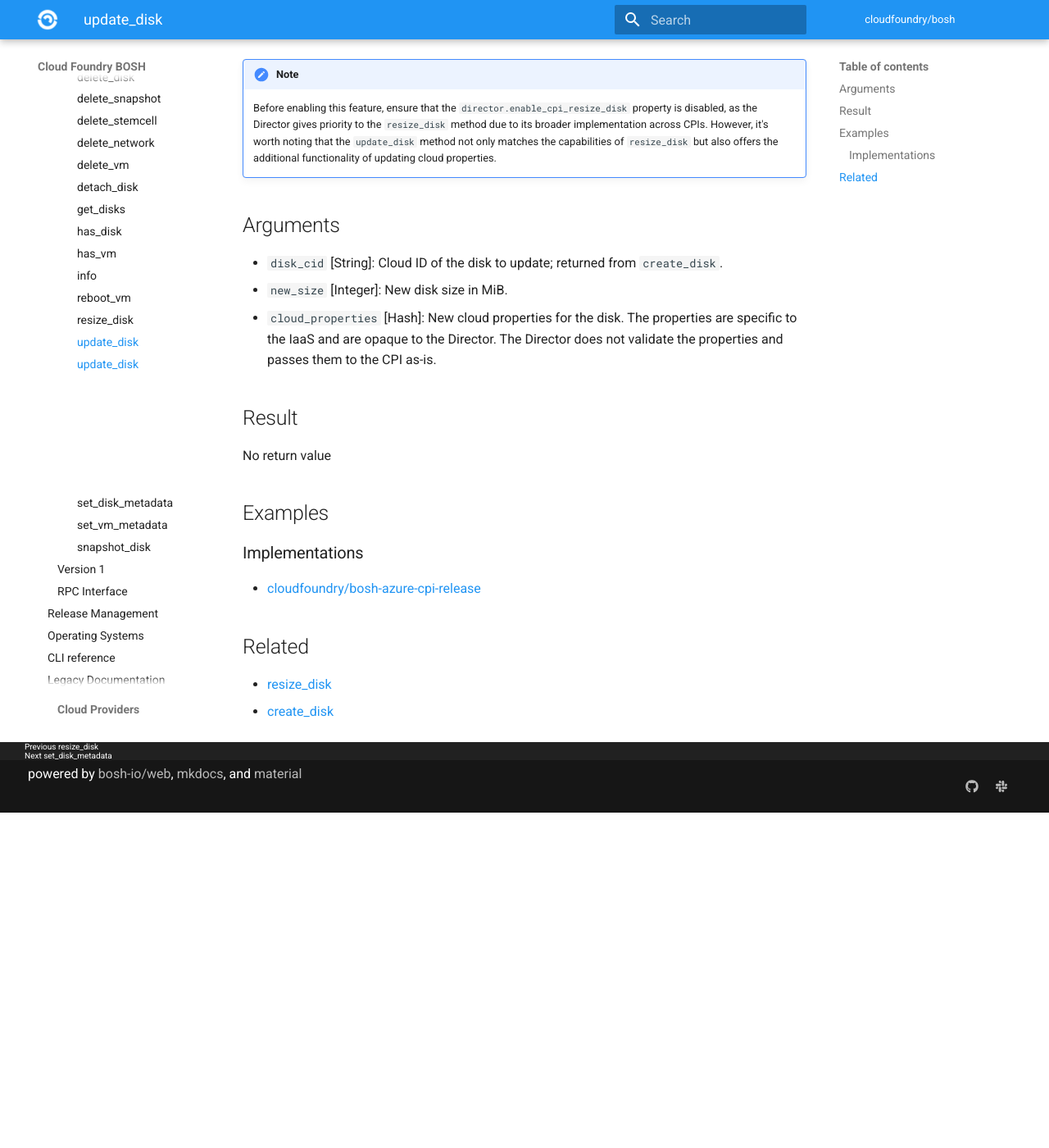
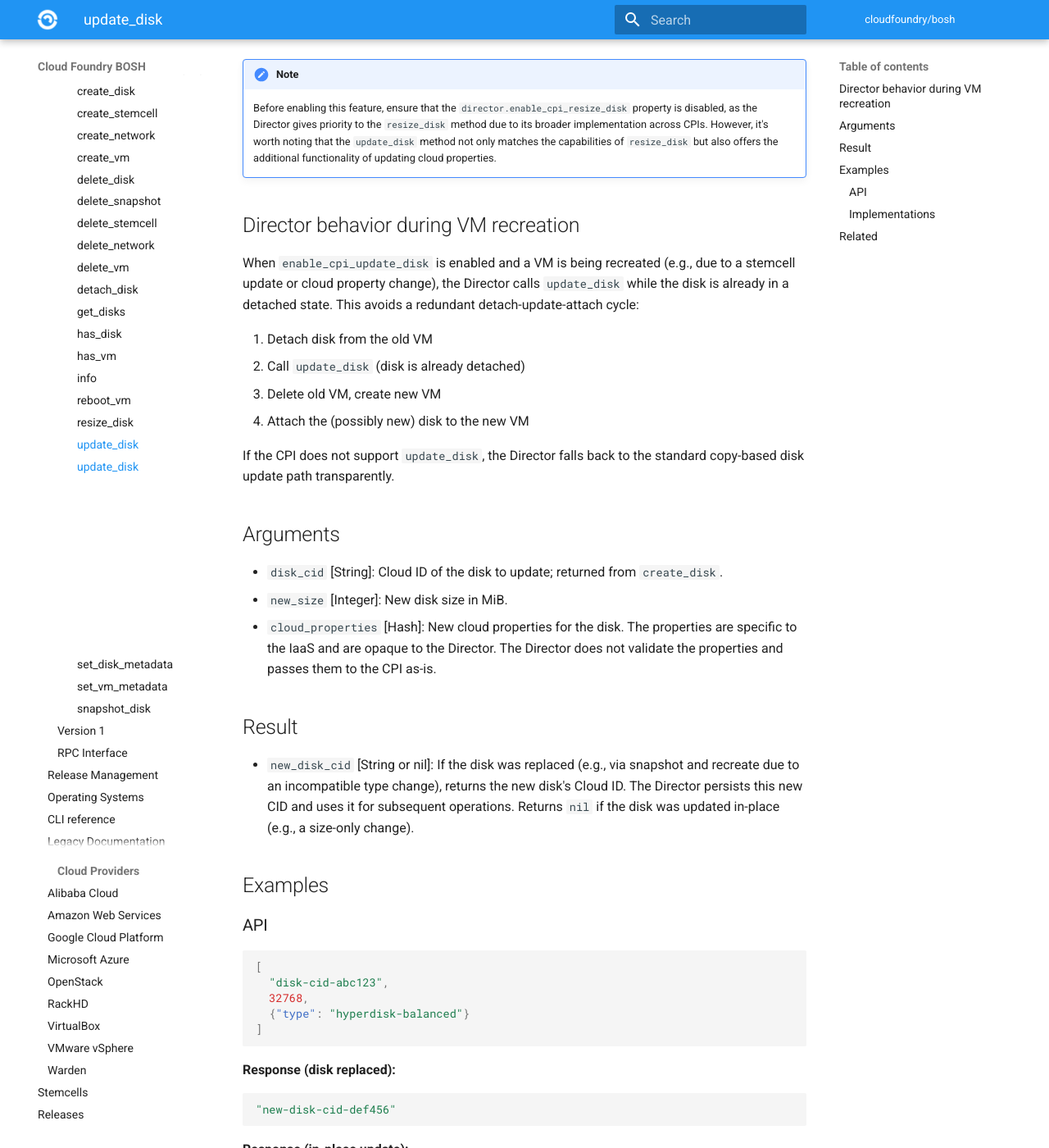
Before and after one commit to cloudfoundry/docs-bosh, an MkDocs documentation site: the page built from content/cpi-api-v2-method/update-disk.md, in a window 1280 px wide and 1400 px high, scrolled down 539 px. Shown: the whole window at 82% size. Built offline with MkDocs 1.6.1 and Material for MkDocs 9.7.7, drawn with Linux system fonts in a browser that asks for light colours; old or Windows-style settings are respelled for this version of MkDocs; before the commit the page ends 1530 px from its top, so only the background shows below that; some of the changed text lies outside the part shown.

Commit message:
Enhance update_disk documentation with VM recreation behavior and response examples

````diff
--- a/content/cpi-api-v2-method/update-disk.md
+++ b/content/cpi-api-v2-method/update-disk.md
@@ -14,6 +14,17 @@ Should the native disk update operation encounter limitations, indicated by a `B
 !!! note
     Before enabling this feature, ensure that the `director.enable_cpi_resize_disk` property is disabled, as the Director gives priority to the `resize_disk` method due to its broader implementation across CPIs. However, it's worth noting that the `update_disk` method not only matches the capabilities of `resize_disk` but also offers the additional functionality of updating cloud properties.
 
+## Director behavior during VM recreation
+
+When `enable_cpi_update_disk` is enabled and a VM is being recreated (e.g., due to a stemcell update or cloud property change), the Director calls `update_disk` while the disk is already in a detached state. This avoids a redundant detach-update-attach cycle:
+
+1. Detach disk from the old VM
+2. Call `update_disk` (disk is already detached)
+3. Delete old VM, create new VM
+4. Attach the (possibly new) disk to the new VM
+
+If the CPI does not support `update_disk`, the Director falls back to the standard copy-based disk update path transparently.
+
 ## Arguments
 
  * `disk_cid` [String]: Cloud ID of the disk to update; returned from `create_disk`.
@@ -22,13 +33,36 @@ Should the native disk update operation encounter limitations, indicated by a `B
 
 ## Result
 
-No return value
+ * `new_disk_cid` [String or nil]: If the disk was replaced (e.g., via snapshot and recreate due to an incompatible type change), returns the new disk's Cloud ID. The Director persists this new CID and uses it for subsequent operations. Returns `nil` if the disk was updated in-place (e.g., a size-only change).
 
 ## Examples
+
+### API
+
+```json
+[
+  "disk-cid-abc123",
+  32768,
+  {"type": "hyperdisk-balanced"}
+]
+```
+
+**Response (disk replaced):**
+
+```json
+"new-disk-cid-def456"
+```
+
+**Response (in-place update):**
+
+```json
+null
+```
 
 ### Implementations
 
  * [cloudfoundry/bosh-azure-cpi-release](https://github.com/cloudfoundry/bosh-azure-cpi-release/blob/fc16e6f65b0533f83052812dc0d6c1edefc9ac28/src/bosh_azure_cpi/lib/cloud/azure/cloud.rb#L482)
+ * [cloudfoundry/bosh-google-cpi-release](https://github.com/cloudfoundry/bosh-google-cpi-release/blob/master/src/bosh-google-cpi/action/update_disk.go)
 
 ## Related
 
````
